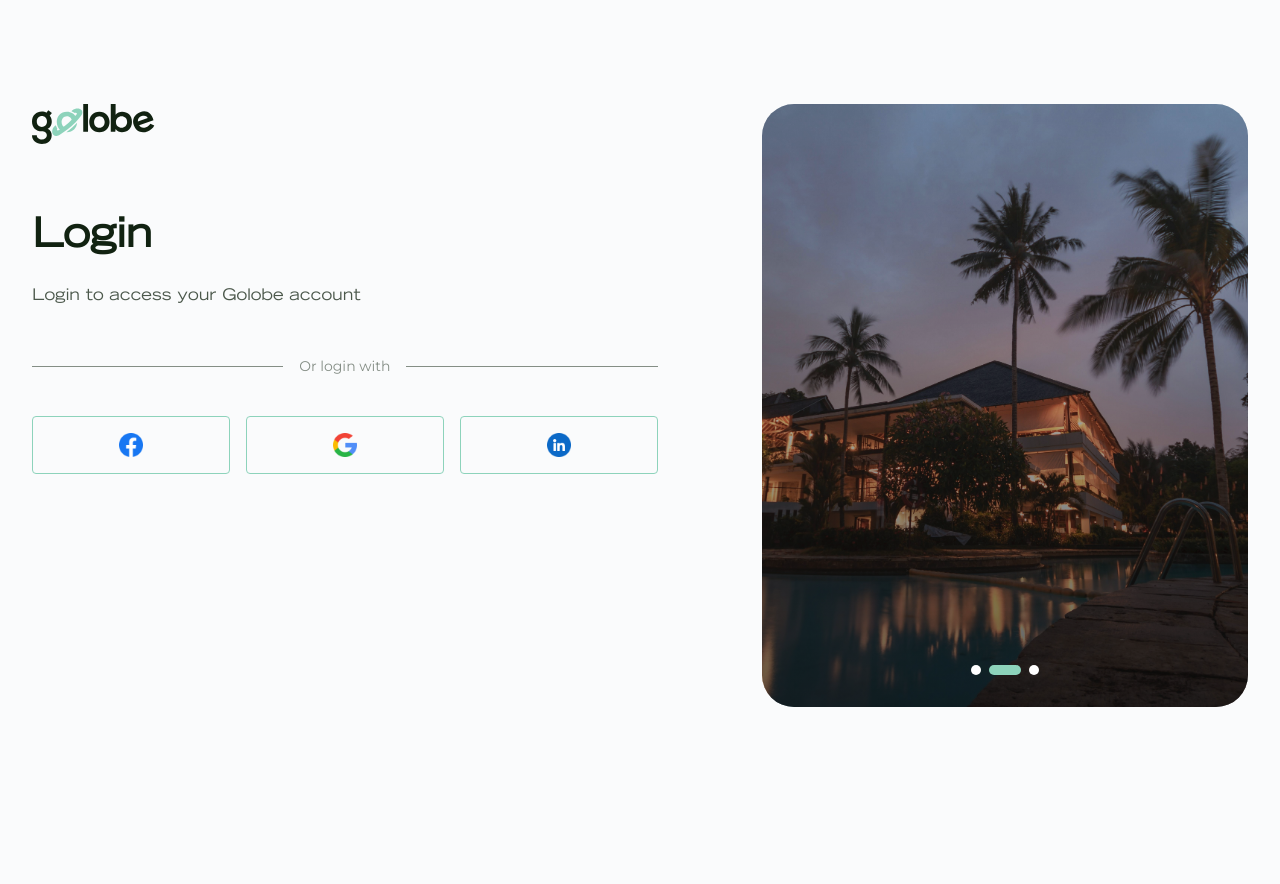
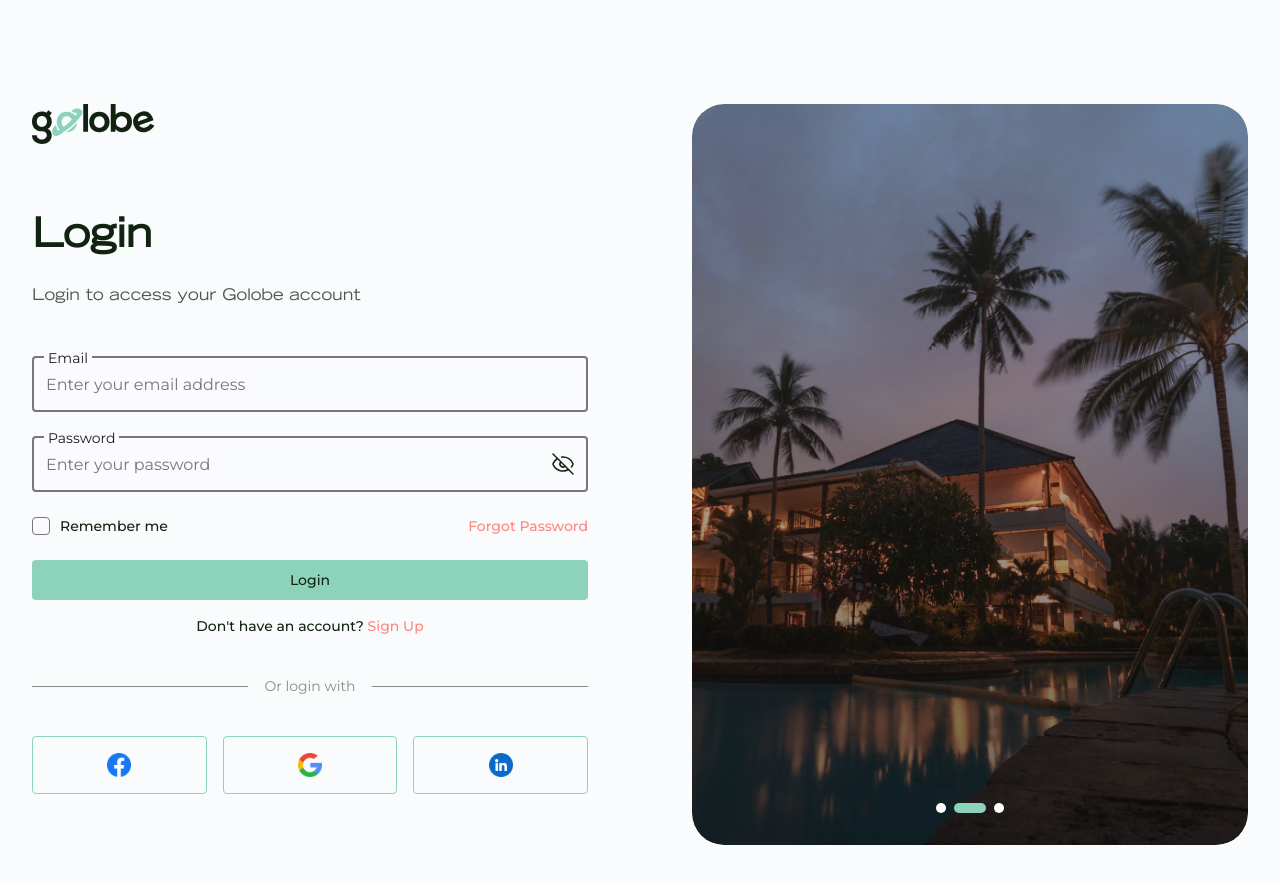
Before and after one commit to xsolutionxxx/NazAIRo, a Next.js app: page /login in a window 1280 px wide. Shown: the top 884 px of the page. Before the commit the page ends 811 px from the top, so only its background shows below. Built offline with nearby package versions, Linux system fonts and the light colour scheme.

Commit message:
feat(auth): implement AppInput, AppCheckbox and login and sign-up layout

```diff
--- a/src/app/(auth)/layout.tsx
+++ b/src/app/(auth)/layout.tsx
@@ -10,12 +10,12 @@ export default function AuthLayout({
 }) {
   return (
     <section>
-        <Container className="py-26 flex justify-between">
-            <main className="md:pr-26 w-full md:w-3/5 flex flex-col items-center md:items-start">
+        <Container className="py-26 flex justify-between gap-12 lg:gap-26">
+            <main className="w-full md:max-w-160 md:w-3/5 flex flex-col items-center md:items-start">
                 <Logo className="mb-16"/>
                 {children}
             </main>
-            <aside className="w-2/5 hidden md:block">
+            <aside className="w-3/5 hidden md:block">
                 <AuthVisualBanner />
             </aside>
         </Container>
--- a/src/app/(auth)/sign-up/page.tsx
+++ b/src/app/(auth)/sign-up/page.tsx
@@ -0,0 +1,5 @@
+import AuthSignUp from '@widgets/auth-sign-up/AuthSignUp';
+
+export default function LoginPage() {
+    return <AuthSignUp />
+}
--- a/src/app/globals.css
+++ b/src/app/globals.css
@@ -11,6 +11,7 @@
   --color-foreground: #112211;
   --color-foreground-muted: #000000;
   --color-input: #1c1b1f;
+  --color-input-secondary: #79747E;
   --color-accent: #ff8682;
   --color-destructive: #fd736e;
 
@@ -21,6 +22,16 @@
 @custom-variant dark (&:where(.dark, .dark *));
 
 @layer base {
+  input:-webkit-autofill,
+  input:-webkit-autofill:hover,
+  input:-webkit-autofill:focus,
+  input:-webkit-autofill:active {
+    -webkit-box-shadow: 0 0 0 30px var(--color-background) inset !important;
+    -webkit-text-fill-color: var(--color-input) !important;
+    caret-color: var(--color-primary);
+  }
+
+
   .dark {
     --color-background: #090a0a;
     --color-surface: #111212;
@@ -28,7 +39,8 @@
     --color-primary-muted: #1a2e28;
     --color-foreground: #f1f1f1;
     --color-foreground-muted: #a1a1aa;
-    --color-input: #2d2d30;
+    --color-input: #e5e5e5;
+    --color-input-secondary: #e5e4e6;
     --color-accent: #ff9f9c;
     --color-destructive: #ff453a;
   }
--- /dev/null
+++ b/src/features/auth/ui/AuthActions.tsx
@@ -0,0 +1,25 @@
+import { AppButton } from "@/shared/ui/appButton"
+import Link from "next/link";
+
+interface AuthActionsProps {
+    type: "login" | "sign up";
+}
+
+export default function AuthActions({ type }: AuthActionsProps) {
+    const isLogin = type === "login";
+
+    return (
+        <div className="flex flex-col items-center gap-4">
+            <AppButton type="submit" className="w-full">
+                {isLogin ? "Login" : "Sign Up"}
+            </AppButton>
+
+            <p className="font-medium text-sm text-center">
+                {isLogin ? "Don't have an account? " : "Already have an account? "}
+                <Link href={isLogin ? "/sign-up" : "/login"} className="text-accent hover:underline transition-all">
+                    {isLogin ? "Sign Up" : "Login"}
+                </Link>
+            </p>
+        </div>
+    )
+}
--- a/src/features/auth/ui/LoginForm.tsx
+++ b/src/features/auth/ui/LoginForm.tsx
@@ -1,8 +1,22 @@
+import Link from "next/link";
+import { EyeOff } from "lucide-react";
+
+import { AppInput } from "@shared/ui/appInput";
+import { AppCheckbox } from "@shared/ui/appCheckbox";
+import AuthActions from "./AuthActions";
 
 export default function LoginForm() {
  return (
-    <form action="">
+    <form action="" className="mb-10 w-full flex flex-col gap-6">
+      <AppInput id="login-email" name="email" placeholder="Enter your email address" label="Email" errorMsg="" />
+      <AppInput id="login-password" name="password" placeholder="Enter your password" label="Password" errorMsg="" iconEnd={EyeOff} />
 
+      <div className="flex justify-between">
+        <AppCheckbox label="Remember me" />
+        <Link href="/" className="font-medium text-sm text-accent hover:underline transition-all capitalize">forgot password</Link>
+      </div>
+
+      <AuthActions type="login" />
     </form>
  );
 }
--- /dev/null
+++ b/src/features/auth/ui/PasswordInput.tsx
@@ -0,0 +1 @@
+import { EyeOff, Eye } from "lucide-react";
--- a/src/features/auth/ui/SignUpForm.tsx
+++ b/src/features/auth/ui/SignUpForm.tsx
@@ -0,0 +1,36 @@
+import Link from "next/link";
+
+import { AppInput } from "@shared/ui/appInput";
+import { AppCheckbox } from "@shared/ui/appCheckbox";
+import AuthActions from "./AuthActions";
+
+export default function SignUpForm() {
+ return (
+    <form action="" className="mb-10 w-full flex flex-col gap-6">
+      <div className="grid grid-cols-2 gap-6">
+        <AppInput id="sign-up-first-name" name="first-name" placeholder="Your first name" label="first name" />
+        <AppInput id="sign-up-last-name" name="last-name" placeholder="Your last name" label="last name" />
+        <AppInput id="sign-up-email" name="email" placeholder="Your email" label="Email" />
+        <AppInput id="sign-up-phone" name="phone" placeholder="Your number" label="phone number" />
+      </div>
+
+      <AppInput id="sign-up-password" name="password" placeholder="Come up with a password" label="Password" />
+      <AppInput id="sign-up-confirm-password" name="confirm-password" placeholder="Repeat the password" label="confirm password" />
+
+      <AppCheckbox id="terms" name="terms" label={
+        <span className="text-sm">
+            I agree to all the{" "}
+            <Link href="/terms" className="text-accent hover:underline transition-all">
+                Terms
+            </Link>{" "}
+            and{" "}
+            <Link href="/privacy-policies" className="text-accent hover:underline transition-all">
+                Privacy Policies
+            </Link>
+        </span>}
+      />
+
+      <AuthActions type="sign up" />
+    </form>
+ );
+}
--- a/src/shared/ui/appButton.tsx
+++ b/src/shared/ui/appButton.tsx
@@ -14,7 +14,8 @@ const appButtonVariants = cva(
           "py-2 h-auto bg-transparent font-semibold hover:bg-transparent md:hover:text-primary",
         outline:
           "py-3.5 bg-transparent border border-primary rounded hover:bg-accent",
-      },
+        empty: "p-0 bg-transparent"
+        },
     },
     defaultVariants: {
       intent: "primary",
--- /dev/null
+++ b/src/shared/ui/appCheckbox.tsx
@@ -0,0 +1,47 @@
+import React from "react";
+import { Check } from "lucide-react";
+
+import { cn } from "../lib/utils"
+
+interface AppCheckboxProps extends React.ComponentPropsWithRef<"input"> {
+    label?: React.ReactNode,
+    containerClassName?: string,
+}
+
+export const AppCheckbox = React.forwardRef<HTMLInputElement, AppCheckboxProps>(({ id, name, label, containerClassName, className, ...props}, ref) => {
+    const generatedId = React.useId();
+    const checkboxId = id || name || generatedId;
+
+    return (
+        <label htmlFor={checkboxId} className={cn("flex items-center gap-2.5  cursor-pointer", containerClassName)}>
+            <input
+                id={checkboxId}
+                type="checkbox"
+                ref={ref}
+                className="peer sr-only"
+                {...props}
+            />
+            <div
+                className={cn(
+                "relative h-4.5 w-4.5 rounded border border-input-secondary transition-all cursor-pointer",
+                "peer-checked:bg-primary",
+                "flex items-center justify-center",
+                "peer-checked:[&_svg]:block",
+                className
+                )}
+            >
+                <Check size={14} strokeWidth={3} className="hidden" />
+            </div>
+            {label && (
+                <span
+                    className="font-medium text-sm leading-none"
+                >
+                    {label}
+                </span>
+            )}
+      </label>
+    );
+  }
+);
+
+AppCheckbox.displayName = "AppCheckbox";
--- /dev/null
+++ b/src/shared/ui/appInput.tsx
@@ -0,0 +1,69 @@
+import * as React from "react"
+import { LucideIcon, OctagonAlert } from 'lucide-react';
+
+import { cn } from "@/shared/lib/utils"
+
+interface AppInputProps extends React.ComponentPropsWithRef<"input"> {
+    label?: string,
+    errorMsg?: string,
+    containerClassName?: string,
+    iconStart?: LucideIcon,
+    iconEnd?: LucideIcon,
+}
+
+const InputIcon = ({
+  icon: Icon,
+  side
+}: {
+  icon: LucideIcon,
+  side: 'start' | 'end'
+}) => {
+  return (
+    <Icon
+      size={24}
+      strokeWidth={1.5}
+      className={cn("absolute top-1/2 -translate-y-1/2 w-6 h-6", side === "start" ? "left-3.25" : "right-3.25")}
+    />
+  )
+};
+
+
+export const AppInput = React.forwardRef<HTMLInputElement, AppInputProps>(({ className, id, name, type = 'text', label, errorMsg, containerClassName, iconStart, iconEnd, children, ...props }, ref) => {
+  const generatedId = React.useId();
+  const inputId = id || name || generatedId;
+
+  return (
+    <div className={cn("relative w-full group", containerClassName)}>
+        <label htmlFor={inputId} className={cn("absolute -top-2 left-3 px-1 bg-background text-sm text-input capitalize group-focus-within:text-primary", errorMsg && " group-focus-within:text-destructive")}>{label}</label>
+        <input
+          ref={ref}
+          id={inputId}
+          name={name}
+          type={type}
+          data-slot="input"
+          aria-invalid={!!errorMsg}
+          className={cn(
+            "placeholder:text-input-secondary selection:bg-primary dark:selection:text-primary-muted px-3 py-1 w-full min-w-0 h-14 bg-transparent border-2 border-input-secondary rounded text-base text-input outline-none transition-all disabled:pointer-events-none disabled:cursor-not-allowed disabled:opacity-50 autofill:bg-transparent",
+            "focus-visible:border-primary",
+            errorMsg && "border-destructive focus-visible:border-destructive",
+            iconStart && "pl-12",
+            (iconEnd || children) && "pr-12",
+            "aria-invalid:border-destructive",
+            className
+          )}
+          {...props}
+        />
+        {iconStart && <InputIcon icon={iconStart} side="start" />}
+        {iconEnd ? (
+          <InputIcon icon={iconEnd} side="end" />
+        ) : (
+          children && <div className="absolute top-1/2 right-3.25 -translate-y-1/2">{children}</div>
+        )}
+        {errorMsg && <span className="absolute -bottom-1 left-4 flex items-center gap-1 text-sm text-destructive"><OctagonAlert className="w-3.5 h-3.5 text-destructive" />{errorMsg}</span>}
+    </div>
+
+    );
+  }
+);
+
+AppInput.displayName = "AppInput";
--- /dev/null
+++ b/src/widgets/auth-sign-up/AuthSignUp.tsx
@@ -0,0 +1,13 @@
+import AuthHeader from "@features/auth/ui/AuthHeader";
+import SignUpForm from "@features/auth/ui/SignUpForm";
+import SocialAuth from "@features/auth/ui/SocialAuth";
+
+export default function AuthSignUp() {
+   return (
+      <>
+         <AuthHeader title="Sign up" subtitle="Let's get you all st up so you can access your personal account." />
+         <SignUpForm/>
+         <SocialAuth enter="sign up" />
+      </>
+   );
+}
--- a/src/widgets/auth-visual-banner/AuthVisualBanner.tsx
+++ b/src/widgets/auth-visual-banner/AuthVisualBanner.tsx
@@ -43,10 +43,9 @@ export default function AuthVisualBanner() {
   }, [api, onSelect]);
 
   return (
-    <div className="relative w-full h-full">
+    <div className="relative w-full max-h-200 rounded-4xl overflow-hidden">
       <Carousel
         setApi={setApi}
-        className="w-full h-full"
         opts={{ loop: true }}
         plugins={[
           Autoplay({ delay: 5000, stopOnInteraction: false }),
@@ -55,12 +54,12 @@ export default function AuthVisualBanner() {
       >
         <CarouselContent>
           {bannerImages.map((image, index) => (
-            <CarouselItem key={index} className="relative w-full max-h-200 aspect-5/6">
+            <CarouselItem key={index}>
               <Image
                 src={image}
                 alt={`Slide ${index + 1}`}
                 priority={index === 0}
-                className="h-full object-cover rounded-4xl"
+                className="aspect-3/8 lg:aspect-4/8 xl:aspect-3/4 h-full object-cover rounded-4xl"
               />
             </CarouselItem>
           ))}
```
